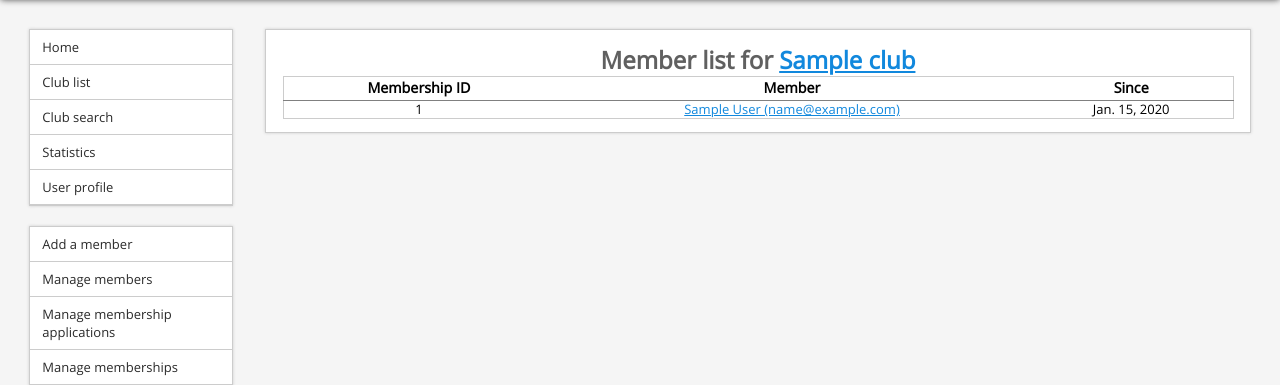
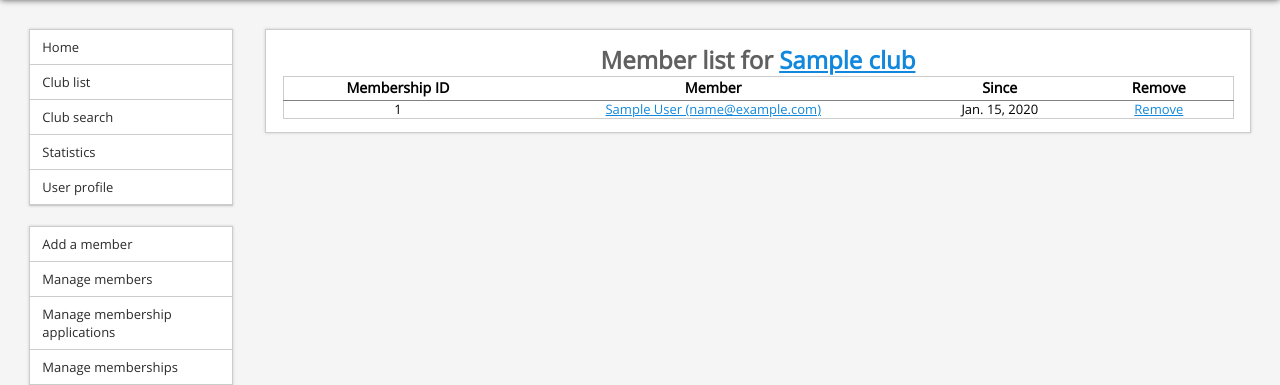
Before and after one commit to jtanx/CITS2232, a Django app: page /club/1/members in a window 1280 px wide. Shown: the part 101-486 px from the top of the page. Run offline with Django 3.2, Linux system fonts and the light colour scheme; a user stored in the database is signed in; tables that the repository leaves empty hold one stand-in row (values such as "Sample post"); parts of the project's set-up code (start-up, migrations or seed data) failed here and were passed over.

Commit message:
Add ability for club owner to revoke membership

```diff
--- a/django/sportsrec/templates/sportsrec/club_member_list.html
+++ b/django/sportsrec/templates/sportsrec/club_member_list.html
@@ -18,6 +18,9 @@
       	<th>Membership ID</th>
         <th>Member</th>
         <th>Since</th>
+        {% if club.owner.owner == user %}
+        <th>Remove</th>
+        {% endif %}
       </tr>
     </thead>
     <tbody>
@@ -30,6 +33,13 @@
           </a>
         </td>
         <td>{{membership.joined}}</td>
+        {% if club.owner.owner == user %}
+        <td class="clickable menu-hilight">
+          <a href="{% url 'sportsrec:membership_delete' pk=membership.id %}">
+            Remove
+          </a>
+        </td>
+        {% endif %}
       </tr>
       {% endfor %}
     </tbody>
--- a/django/sportsrec/views.py
+++ b/django/sportsrec/views.py
@@ -14,6 +14,7 @@ from django.contrib import messages
 from sportsrec.admin import is_admin
 from django.core.urlresolvers import reverse_lazy
 from django.core.exceptions import PermissionDenied
+from django.db.models import Q
 
 '''Mixins'''
 
@@ -481,7 +482,7 @@ class MembershipDeleteView(LoginRequiredMixin, MessageMixin, DeleteView):
     def get_queryset(self):
         qs = super(MembershipDeleteView, self).get_queryset()
         if not is_admin(self.request.user):
-            return qs.filter(member__owner=self.request.user)
+            return qs.filter(Q(member__owner=self.request.user) | Q(club__owner__owner=self.request.user))
         return qs
 
 class TotalStats(generic.TemplateView):
```
